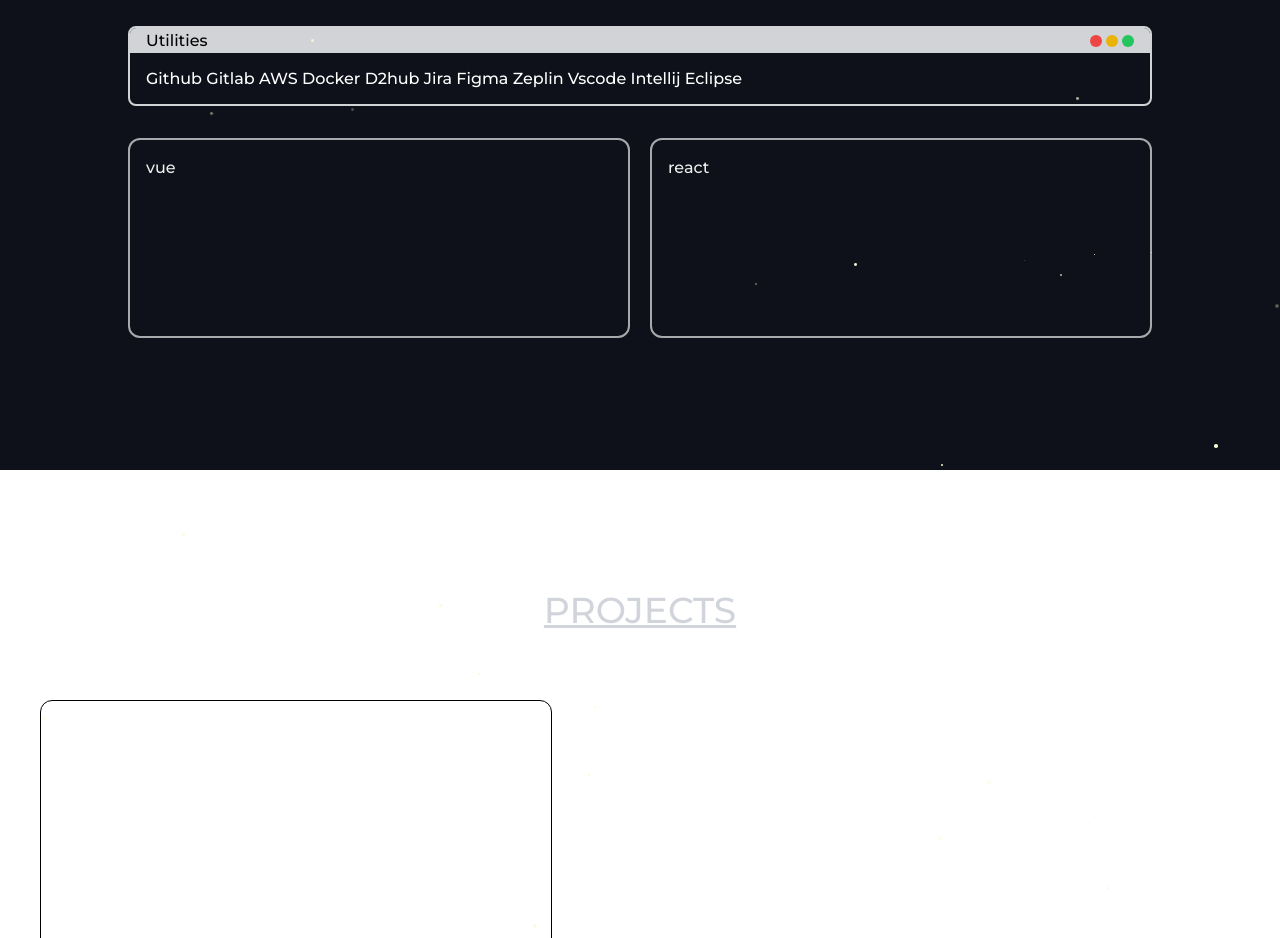
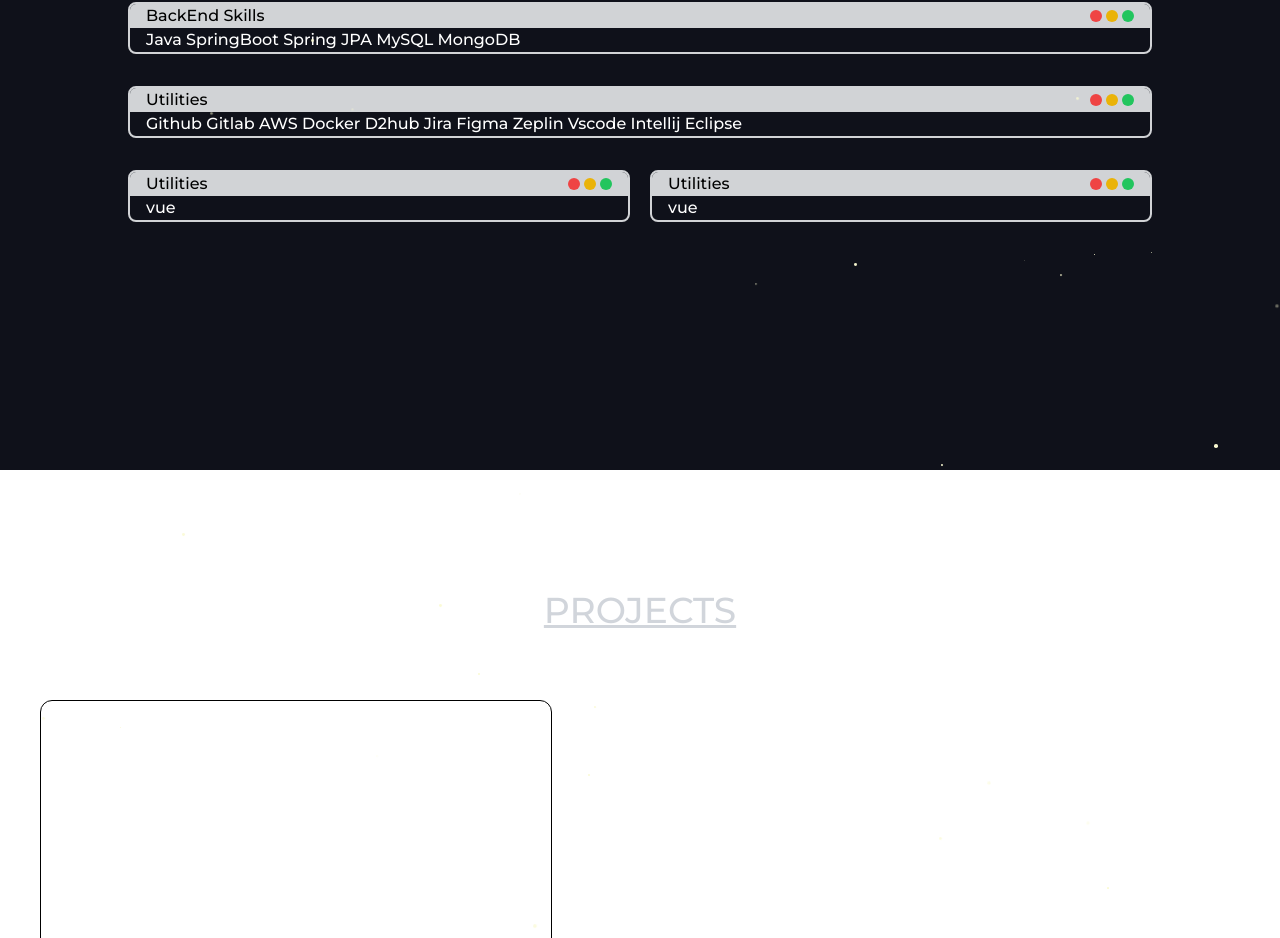
Before and after one commit to changheonkim/portfolio, a Next.js app: page / in a window 1280 px wide. Shown: the part 1930-2868 px from the top of the page. Built offline with nearby package versions, Linux system fonts and the light colour scheme.

Commit message:
update: skillSection Monitor 컴포넌트 props 추가

```diff
--- a/src/features/skillSection/model/Monitor.type.ts
+++ b/src/features/skillSection/model/Monitor.type.ts
@@ -1,4 +1,8 @@
 export type MonitorProps = {
   kind: string;
   children: React.ReactNode;
+  width: string;
+  height: string;
+  barPercent: string;
+  windowPercent: string;
 };
--- a/src/features/skillSection/ui/Monitor.tsx
+++ b/src/features/skillSection/ui/Monitor.tsx
@@ -1,10 +1,21 @@
 import { MonitorProps } from '../model/Monitor.type';
 
-export default function Monitor({ kind, children }: MonitorProps) {
+export default function Monitor({
+  kind,
+  children,
+  width,
+  height,
+  barPercent,
+  windowPercent,
+}: MonitorProps) {
   return (
-    <div className="w-full h-[10vh] border-2 rounded-lg border-[#D1D3D6] flex flex-col box-border overflow-hidden">
+    <div
+      className={`w-full h-[${height}] border-2 rounded-lg border-[#D1D3D6] flex flex-col box-border overflow-hidden`}
+    >
       {/* 상단 영역 */}
-      <div className="w-full h-1/3 bg-[#D1D3D6] text-black flex items-center pl-4 justify-between px-4">
+      <div
+        className={`w-[${width}] h-${barPercent} bg-[#D1D3D6] text-black flex items-center pl-4 justify-between px-4`}
+      >
         <span>{kind}</span>
         <div className="flex gap-1">
           <span className="w-3 h-3 bg-red-500 rounded-full"></span>
@@ -14,7 +25,9 @@
       </div>
 
       {/* 하단 영역 */}
-      <div className="w-full h-2/3 bg-inherit text-white flex items-center pl-4">
+      <div
+        className={`w-full h-${windowPercent} bg-inherit text-white flex items-center pl-4`}
+      >
         {children}
       </div>
     </div>
--- a/src/features/skillSection/ui/SkillSection.tsx
+++ b/src/features/skillSection/ui/SkillSection.tsx
@@ -4,17 +4,35 @@
   return (
     <div className="w-full h-screen flex justify-center items-center">
       <div className="w-[80vw] flex flex-col justify-center items-center gap-8 text-[#efefef]">
-        <Monitor kind="FrontEnd Skills">
+        <Monitor
+          width="full"
+          height="10vh"
+          kind="FrontEnd Skills"
+          barPercent="1/3"
+          windowPercent="2/3"
+        >
           <div>
             VueJs ReactJs TypeScript JavaScript ThreeJs HTML CSS TailwindCSS
           </div>
         </Monitor>
 
-        <Monitor kind="BackEnd Skills">
+        <Monitor
+          width="full"
+          height="10vh"
+          kind="BackEnd Skills"
+          barPercent="1/3"
+          windowPercent="2/3"
+        >
           <div>Java SpringBoot Spring JPA MySQL MongoDB</div>
         </Monitor>
 
-        <Monitor kind="Utilities">
+        <Monitor
+          width="full"
+          height="10vh"
+          kind="Utilities"
+          barPercent="1/3"
+          windowPercent="2/3"
+        >
           <div>
             Github Gitlab AWS Docker D2hub Jira Figma Zeplin Vscode Intellij
             Eclipse
@@ -22,12 +40,24 @@
         </Monitor>
 
         <div className="w-full flex justify-between gap-[20px]">
-          <div className="w-[620px] h-[200px] border-2 rounded-xl border-[#A8A9AD] flex p-4">
+          <Monitor
+            width="50vw"
+            height="40vh"
+            kind="Utilities"
+            barPercent="1/4"
+            windowPercent="3/4"
+          >
             vue
-          </div>
-          <div className="w-[620px] h-[200px] border-2 rounded-xl border-[#A8A9AD] flex p-4">
-            react
-          </div>
+          </Monitor>
+          <Monitor
+            width="50vw"
+            height="40vh"
+            kind="Utilities"
+            barPercent="1/4"
+            windowPercent="3/4"
+          >
+            vue
+          </Monitor>
         </div>
       </div>
     </div>
```
